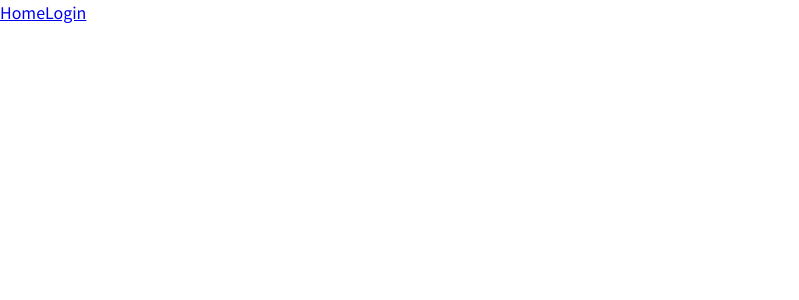
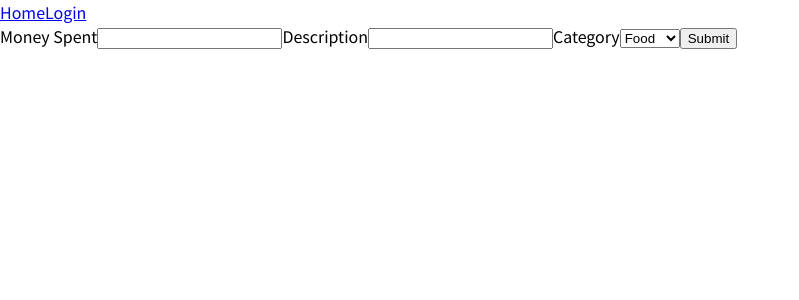
Before and after one commit to Piyush219/ExpenseTrackerProject, a React (Create React App) app: page /editexpense/1 in a window 1280 px wide. Before the commit this address had no page. Shown: the top 300 px of the page, without its empty margins (0-799 px from the left). Built offline with nearby package versions, Linux system fonts and the light colour scheme.

Commit message:
Added Delete and Update functionality

```diff
--- a/src/App.js
+++ b/src/App.js
@@ -8,6 +8,7 @@
 import PasswordReset from "./Components/Pages/PasswordReset";
 import CreatingPassword from "./Components/Pages/CreatingPassword";
 import EnterResetCode from "./Components/Pages/EnterResetCode";
+import EditExpense from "./Components/Layout/Expenses/EditExpense";
 
 function App() {
 
@@ -57,7 +58,9 @@
       <Route exact path = "/completeprofile" element={<ProfilePage inputName ={displayName} inputUrl = {photoUrl}/>}/>
       <Route exact path = "/resetpassword" element = {<PasswordReset/>}/>
       <Route exact path = "/enterresetcode" element = {<EnterResetCode/>}/>
-      <Route exact path = '/createpassword' element = {<CreatingPassword/>}/>    </Routes>
+      <Route exact path = '/createpassword' element = {<CreatingPassword/>}/>
+      <Route exact path = '/editexpense/:id' element = {<EditExpense/>}/>
+        </Routes>
 
     </div>
   );
--- /dev/null
+++ b/src/Components/Layout/Expenses/EditExpense.js
@@ -0,0 +1,69 @@
+import axios from "axios";
+import React, { useEffect, useState } from "react";
+import { useNavigate } from "react-router-dom";
+import { useRef } from "react/cjs/react.development";
+
+const EditExpense = () => {
+  const inputEditMoneyRef = useRef();
+  const inputEditDescriptionRef = useRef();
+  const inputEditCategoryRef = useRef();
+
+  const [editKey, setEditKey] = useState(null);
+  const navigate = useNavigate();
+
+  useEffect(() => {
+    const pathname = window.location.pathname;
+    const editKey = pathname.split("/")[2];
+    setEditKey(editKey);
+  }, []);
+
+  const expenseEditHandler = (event) => {
+    event.preventDefault();
+    const enteredEditMoney = inputEditCategoryRef.current.value;
+    const enteredEditDescription = inputEditDescriptionRef.current.value;
+    const enteredEditCategory = inputEditCategoryRef.current.value;
+
+    const newEditExpense = {
+      money: enteredEditMoney,
+      description: enteredEditDescription,
+      category: enteredEditCategory,
+      id: Math.random().toString(),
+    };
+
+    axios
+      .put(
+        `https://expensetracker-c301c-default-rtdb.firebaseio.com/expenses/${editKey}.json`,
+        newEditExpense
+      )
+      .then((response) => {
+        console.log("resDelete", response.data);
+        navigate('/welcome')
+      });
+    };
+
+    return (
+      <div>
+        <form onSubmit={expenseEditHandler}>
+          <label htmlFor="editMoney">Money Spent</label>
+          <input id="editMoney" type="text" ref={inputEditMoneyRef}></input>
+          <label htmlFor="editDescription">Description</label>
+          <input
+            id="editDescription"
+            type="text"
+            ref={inputEditDescriptionRef}
+          ></input>
+          <label htmlFor="editCategory">Category</label>
+          <select name="Category" id="editCategory" ref={inputEditCategoryRef}>
+            <option value="food">Food</option>
+            <option value="petrol">Petrol</option>
+            <option value="salary">Salary</option>
+          </select>
+
+          <button type="submit">Submit</button>
+        </form>
+      </div>
+    );
+
+};
+
+export default EditExpense;
--- a/src/Components/Layout/Expenses/Expense.js
+++ b/src/Components/Layout/Expenses/Expense.js
@@ -6,16 +6,17 @@
 
 
 
-  const dummyExpense = [
-    {
-      id: 'e1',
-      money: '100',
-      description: 'For health and school',
-      category: 'salary',
-    },
-  ];
+  // const dummyExpense = [
+  //   {
+  //     tempkey: 'tempkey1',
+  //     id: 'e1',
+  //     money: '100',
+  //     description: 'For health and school',
+  //     category: 'salary',
+  //   },
+  // ];
 
-  const [expense, setExpense] = useState(dummyExpense)
+  const [expense, setExpense] = useState([])
 
   const inputExpenseMoneyRef = useRef();
   const inputExpenseDescriptionRef = useRef();
@@ -28,21 +29,28 @@
 
     const dataArray = [];
     for(const key in response.data){
+      console.log("sfjbh",key)
       dataArray.push({
+       tempkey:key,
         id: response.data[key].id,
         money: response.data[key].money,
         description: response.data[key].description,
         category: response.data[key].category,
+
       })
 
+
     }
+    console.log("key", Object.keys(response.data))
     console.log("DAr",dataArray)
     setExpense(dataArray)
 
     // console.log(Object.keys(response.data))
 
-    // Object.keys(response.data).map((d)=>{
-    //   return console.log(d)
+    // Object.keys(response.data).map((e)=>{
+    //   console.log(e)
+
+
     // })
 
     // console.log(`Data: ${[data,...expense]} and expense: ${expense}`)
@@ -128,7 +136,7 @@
         <button type="submit">Submit</button>
       </form>
 
-      <ExpenseList items={expense} />
+      <ExpenseList items={expense} update={setExpense}/>
     </div>
   );
 };
--- a/src/Components/Layout/Expenses/ExpenseList.js
+++ b/src/Components/Layout/Expenses/ExpenseList.js
@@ -1,21 +1,58 @@
+import axios from "axios";
 import React from "react";
+import { useNavigate } from "react-router-dom";
 
 const ExpenseList = (props) => {
+    const navigate = useNavigate();
+  const removeHandler = (tempkey) => {
+    console.log("tempk", tempkey);
+    axios
+      .delete(
+        `https://expensetracker-c301c-default-rtdb.firebaseio.com/expenses/${tempkey}.json`
+      )
+      .then((response) => {
+          console.log("resDelete", response.data)
+        axios
+          .get(
+            "https://expensetracker-c301c-default-rtdb.firebaseio.com/expenses.json"
+          )
+          .then((response) => {
+
+
+            const dataArray = [];
+            for (const key in response.data) {
+              console.log("sfjbh", key);
+              dataArray.push({
+                tempkey: key,
+                id: response.data[key].id,
+                money: response.data[key].money,
+                description: response.data[key].description,
+                category: response.data[key].category,
+              });
+            }
+
+            props.update(dataArray);
+          });
+      });
+  };
+
   return (
     <div>
       {props.items.map((item) => {
-                return(
+        return (
           <ul key={item.id}>
             <li>Money Spent: {item.money}</li>
             <li>Description: {item.description} </li>
             <li>Category: {item.category}</li>
+            <button type="button" onClick = {()=> navigate(`/editexpense/${item.tempkey}`)}>Edit</button>
+            <button type="button" onClick={() => removeHandler(item.tempkey)}>
+              Delete
+            </button>
           </ul>
-                )
-
+        );
       })}
     </div>
-    )
-
-}
+  );
+};
 
 export default ExpenseList;
```
Also changed, not shown: 1 other file (tests, documents, lock files or other folders). Lines whose indentation alone changed are shown as unchanged.
